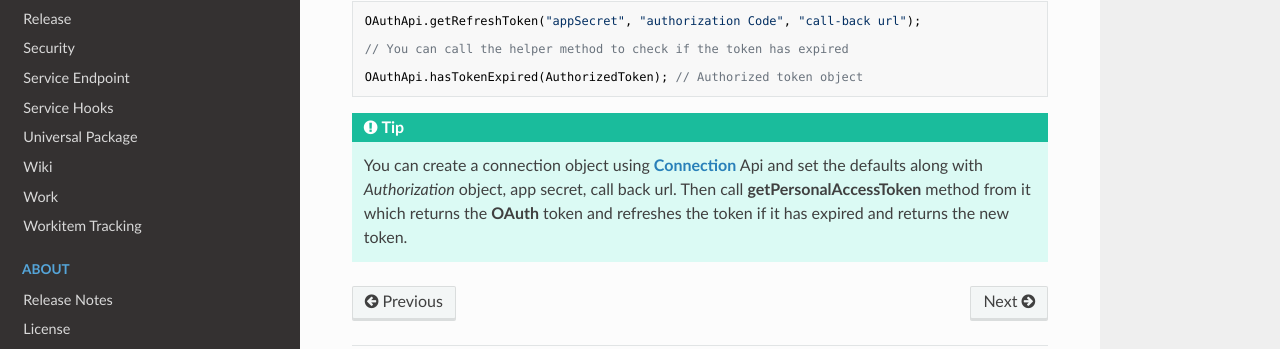
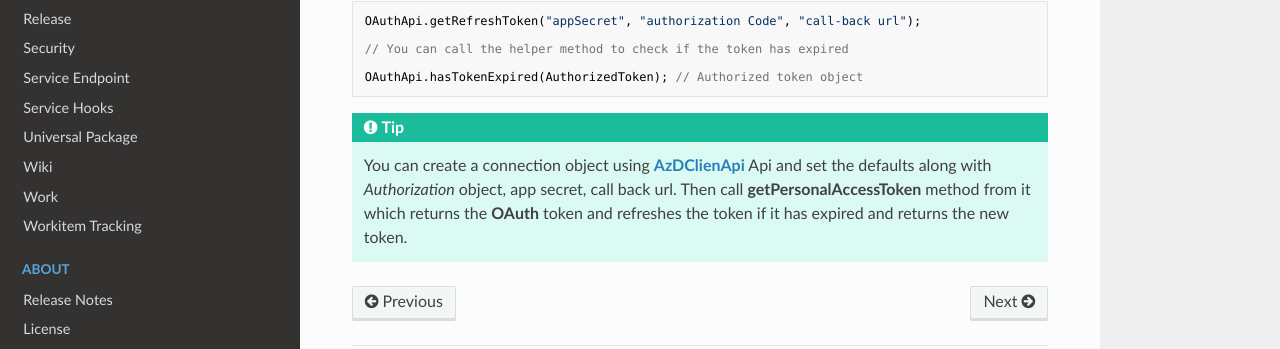
Before and after one commit to hkarthik7/azure-devops-java-sdk-docs, an MkDocs documentation site: the page built from docs/docs/oauth.md, in a window 1280 px wide and 900 px high, scrolled down 685 px. Shown: the part 485-834 px from the top of the window. Built offline with MkDocs 1.6.1, drawn with Linux system fonts in a browser that asks for light colours; nearby versions of some CDN libraries.

Commit message:
Changed connection object Api name from Connection to AzDClientApi

```diff
--- a/docs/docs/oauth.md
+++ b/docs/docs/oauth.md
@@ -55,6 +55,6 @@ OAuthApi.hasTokenExpired(AuthorizedToken); // Authorized token object
 
 !!! Tip
 
-    You can create a connection object using **[Connection](https://hkarthik7.github.io/azd-docs/org/azd/connection/Connection.html)** Api and set the defaults along with *Authorization* object, app secret,
+    You can create a connection object using **[AzDClienApi](https://hkarthik7.github.io/azd-docs/org/azd/utils/AzDClientApi.html)** Api and set the defaults along with *Authorization* object, app secret,
     call back url. Then call **getPersonalAccessToken** method from it which returns the **OAuth** token and refreshes the token if
     it has expired and returns the new token.
```
